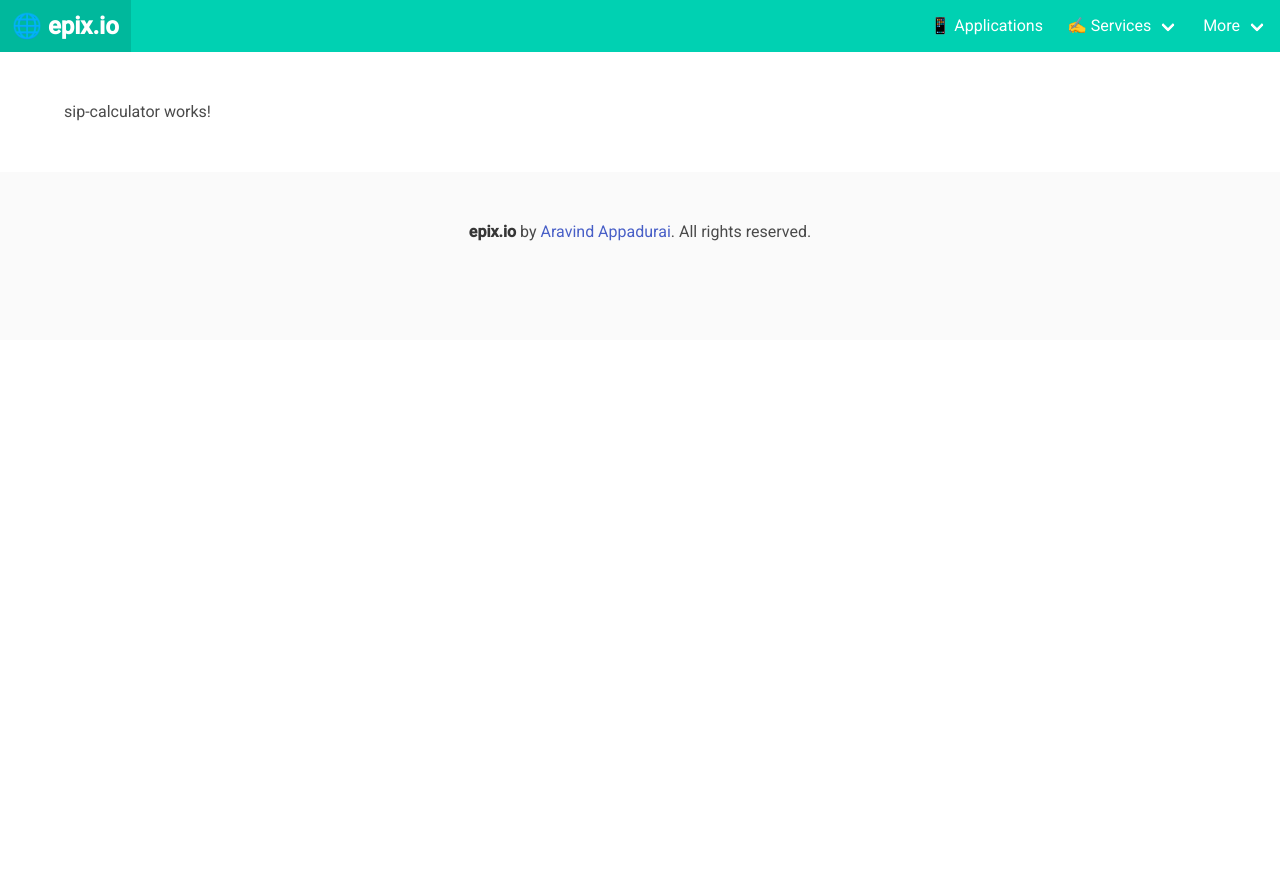
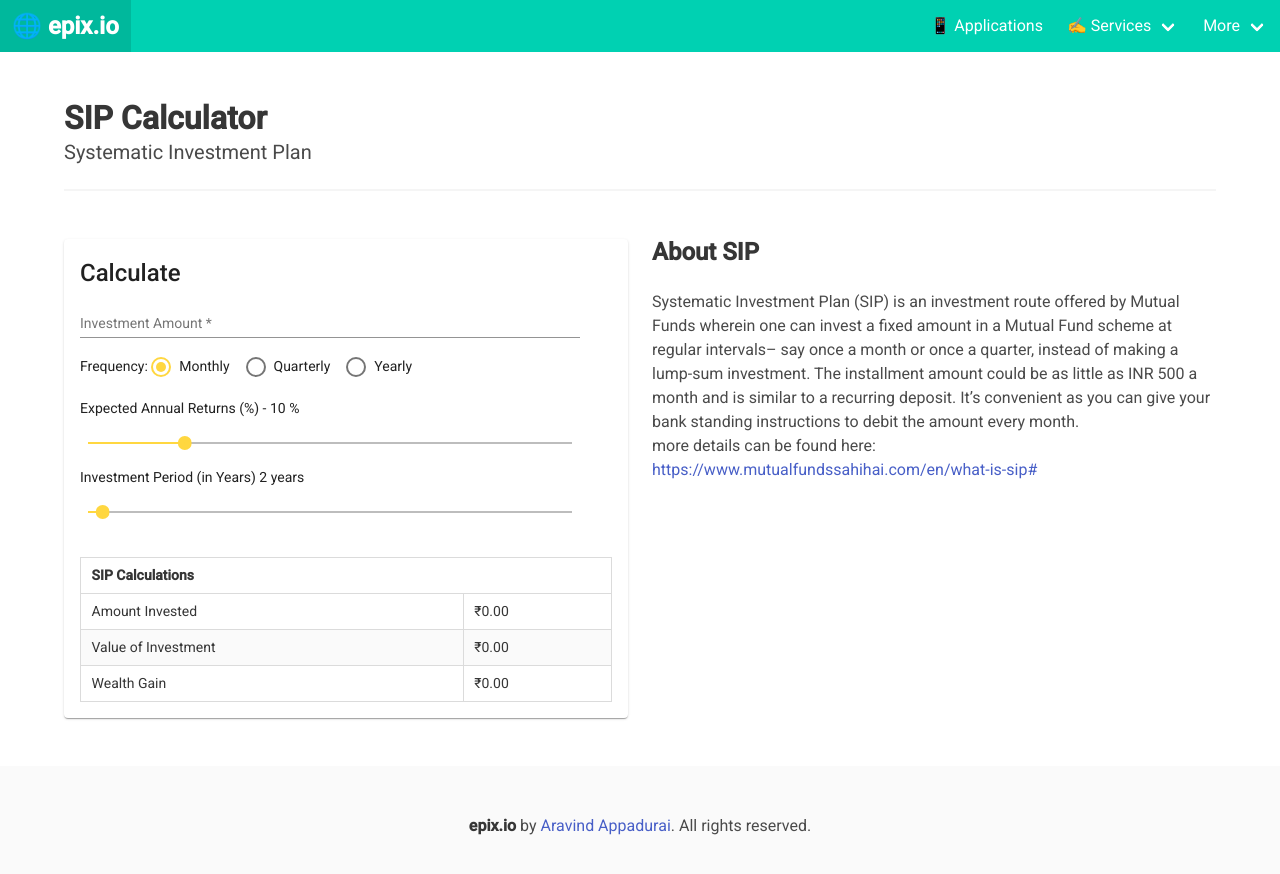
Before and after one commit to Aravin/epix.io, an Angular app in the folder client/: page /sip-calculator in a window 1280 px wide. Shown: the top 874 px of the page. Before the commit the page ends 800 px from the top, so only its background shows below. Built offline with nearby package versions, Linux system fonts and the light colour scheme.

Commit message:
Completed SIP Calculator

```diff
--- a/client/src/app/features/crypto/hash/hash.component.ts
+++ b/client/src/app/features/crypto/hash/hash.component.ts
@@ -1,5 +1,5 @@
 import { Component, OnInit } from '@angular/core';
-import {  FormBuilder, FormGroup, Validators } from '@angular/forms';
+import { FormBuilder, FormGroup, Validators } from '@angular/forms';
 import * as crypto from 'crypto-js';
 
 @Component({
--- a/client/src/app/features/finance/emi-calculator/emi-calculator.component.html
+++ b/client/src/app/features/finance/emi-calculator/emi-calculator.component.html
@@ -14,26 +14,52 @@
                 Calculate
             </mat-card-title>
             <mat-card-content>
-                <form class="material-form">
+                <form [formGroup]="emiForm" class="material-form">
                     <mat-form-field class="material-full-width">
                         <mat-label>Loan Amount</mat-label>
-                        <input type="number" matInput placeholder="1 - 9999999999">
-                      </mat-form-field>
+                        <input type="number" matInput formControlName="amount" placeholder="1 - 9999999999">
+                    </mat-form-field>
 
-                      <mat-form-field class="material-full-width">
-                        <mat-label>Loan Interest</mat-label>
-                        <mat-slider></mat-slider>
-                      </mat-form-field>
+                    <mat-label>Loan Interest (in %) - {{ emiForm.value.interest }} %</mat-label>
+                    <mat-slider formControlName="interest" min="1" max="36" step="0.5" value="10" thumbLabel thumbLabel="1" class="material-full-width"></mat-slider>
 
-                      <mat-form-field class="material-full-width">
-                        <mat-label>Loan Tenure</mat-label>
-                        <mat-slider></mat-slider>
-                      </mat-form-field>
+                    <mat-label>Loan Tenure (in year) {{ emiForm.value.tenure }} years</mat-label>
+                    <mat-slider formControlName="tenure" min="0.5" max="30" step="0.5" value="2" thumbLabel thumbLabel="1" class="material-full-width"></mat-slider>
+
                 </form>
+
+                <br>
+
+                <table class="table is-striped is-bordered is-hoverable is-fullwidth">
+                    <thead>
+                        <tr>
+                            <th colspan="2">EMI Calculations</th>
+                        </tr>
+                    </thead>
+                    <tbody>
+                        <tr>
+                            <td>Monthly EMI</td>
+                            <td>{{ monthlyEmi || 0 | currency: 'INR'  }}</td>
+                        </tr>
+                        <tr>
+                            <td>Total Payment (EMI)</td>
+                            <td> {{ totalEMI || 0 | currency: 'INR' }}</td>
+                        </tr>
+                        <tr>
+                            <td>Total Interest</td>
+                            <td> {{ totalInterest || 0 | currency: 'INR' }} </td>
+                        </tr>
+                    </tbody>
+                </table>
             </mat-card-content>
         </mat-card>
     </div>
+
     <div class="column">
-
+        <h4 class="title is-4">About EMI</h4>
+        <p>
+            EMI stands for Equated Monthly Iinstallment.
+A fixed payment amount made by a borrower to a lender at a specified date each calendar month. Equated monthly installments are used to pay off both interest and principal each month, so that over a specified number of years, the loan is fully paid off along with interest.
+        </p>
     </div>
 </div>
--- a/client/src/app/features/finance/emi-calculator/emi-calculator.component.ts
+++ b/client/src/app/features/finance/emi-calculator/emi-calculator.component.ts
@@ -1,4 +1,5 @@
 import { Component, OnInit } from '@angular/core';
+import { FormGroup, FormBuilder, Validators } from '@angular/forms';
 
 @Component({
   selector: 'app-emi-calculator',
@@ -6,9 +7,37 @@ import { Component, OnInit } from '@angular/core';
 })
 export class EmiCalculatorComponent implements OnInit {
 
-  constructor() { }
+  emiForm: FormGroup;
+  monthlyEmi = 0;
+  totalEMI = 0;
+  totalInterest = 0;
+
+  constructor(private formBuilder: FormBuilder) { }
 
   ngOnInit() {
+
+    this.emiForm = this.formBuilder.group({
+      amount:  ['', [Validators.required, Validators.min(1), Validators.max(999999999)]],
+      interest: [10, [Validators.required]],
+      tenure: [2, [Validators.required]],
+    });
+
+    this.onChanges();
   }
 
+  onChanges(): void {
+    this.emiForm.valueChanges.subscribe(form => {
+
+      const amount = form.amount;
+      const interest = form.interest / 12 / 100;
+      const tenure = form.tenure * 12;
+
+      const emi =
+        parseFloat((amount * interest * (Math.pow(1 + interest, tenure)) / (Math.pow(1 + interest, tenure) - 1)).toFixed(2));
+
+      this.monthlyEmi = emi;
+      this.totalEMI = parseFloat((emi * tenure).toFixed(2));
+      this.totalInterest = parseFloat((this.totalEMI - amount).toFixed(2));
+    });
+  }
 }
--- a/client/src/app/features/finance/sip-calculator/sip-calculator.component.html
+++ b/client/src/app/features/finance/sip-calculator/sip-calculator.component.html
@@ -1 +1,88 @@
-<p>sip-calculator works!</p>
+<!-- page heading -->
+<div class="columns">
+    <div class="column">
+        <h1 class="title">SIP Calculator</h1>
+        <h2 class="subtitle">Systematic Investment Plan</h2>
+        <hr>
+    </div>
+</div>
+
+<div class="columns">
+    <div class="column">
+        <mat-card>
+            <mat-card-title>
+                Calculate
+            </mat-card-title>
+            <mat-card-content>
+                <form [formGroup]="sipForm" class="material-form">
+                    <mat-form-field class="material-full-width">
+                        <mat-label>Investment Amount</mat-label>
+                        <input type="number" matInput formControlName="amount" placeholder="1 - 9999999999">
+                    </mat-form-field>
+
+                    <div>
+                        <mat-label>Frequency:  </mat-label>
+                        <mat-radio-group aria-label="Frequency" formControlName="frequency">
+                            <mat-radio-button value="12" >Monthly</mat-radio-button>
+                            <mat-radio-button value="4">Quarterly</mat-radio-button>
+                            <mat-radio-button value="1">Yearly</mat-radio-button>
+                        </mat-radio-group>
+                    </div>
+                    <br>
+
+                    <div>
+                        <mat-label>Expected Annual Returns (%) - {{ sipForm.value.returns }} %</mat-label>
+                        <mat-slider formControlName="returns" min="5" max="30" step="0.5" value="10" thumbLabel
+                            thumbLabel="1" class="material-full-width"></mat-slider>
+                    </div>
+
+                    <div>
+                        <mat-label>Investment Period (in Years) {{ sipForm.value.tenure }} years</mat-label>
+                        <mat-slider formControlName="tenure" min="0.5" max="50" step="0.5" value="2" thumbLabel
+                            thumbLabel="1" class="material-full-width"></mat-slider>
+                    </div>
+
+                </form>
+
+                <br>
+
+                <table class="table is-striped is-bordered is-hoverable is-fullwidth">
+                    <thead>
+                        <tr>
+                            <th colspan="2">SIP Calculations</th>
+                        </tr>
+                    </thead>
+                    <tbody>
+                        <tr>
+                            <td>Amount Invested</td>
+                            <td>{{ amountInvested || 0 | currency: 'INR' }}</td>
+                        </tr>
+                        <tr>
+                            <td>Value of Investment</td>
+                            <td> {{ sipValue || 0 | currency: 'INR' }}</td>
+                        </tr>
+                        <tr>
+                            <td>Wealth Gain</td>
+                            <td> {{ wealthGained || 0 | currency: 'INR' }} </td>
+                        </tr>
+                    </tbody>
+                </table>
+            </mat-card-content>
+        </mat-card>
+    </div>
+
+    <div class="column">
+        <h4 class="title is-4">About SIP</h4>
+        <p>
+            Systematic Investment Plan (SIP) is an investment route offered by Mutual Funds wherein one can invest a
+            fixed amount in a Mutual Fund scheme at regular intervals– say once a month or once a quarter, instead of
+            making a lump-sum investment. The installment amount could be as little as INR 500 a month and is similar to
+            a recurring deposit. It’s convenient as you can give your bank standing instructions to debit the amount
+            every month.
+        </p>
+        <p>
+            more details can be found here: <a href="https://www.mutualfundssahihai.com/en/what-is-sip#"
+                target="_blank">https://www.mutualfundssahihai.com/en/what-is-sip#</a>
+        </p>
+    </div>
+</div>
--- a/client/src/app/features/finance/sip-calculator/sip-calculator.component.ts
+++ b/client/src/app/features/finance/sip-calculator/sip-calculator.component.ts
@@ -1,4 +1,5 @@
 import { Component, OnInit } from '@angular/core';
+import { FormGroup, FormBuilder, Validators } from '@angular/forms';
 
 @Component({
   selector: 'app-sip-calculator',
@@ -6,9 +7,40 @@ import { Component, OnInit } from '@angular/core';
 })
 export class SipCalculatorComponent implements OnInit {
 
-  constructor() { }
+  sipForm: FormGroup;
+  amountInvested = 0;
+  sipValue = 0;
+  wealthGained = 0;
+
+  constructor(private formBuilder: FormBuilder) { }
 
   ngOnInit() {
+
+    this.sipForm = this.formBuilder.group({
+      amount:  ['', [Validators.required, Validators.min(1), Validators.max(999999999)]],
+      returns: [10, [Validators.required]],
+      tenure: [2, [Validators.required]],
+      frequency: ['12', [Validators.required]],
+    });
+
+    this.onChanges();
+  }
+
+  onChanges(): void {
+    this.sipForm.valueChanges.subscribe(form => {
+
+      const amount = form.amount;
+      const returns = form.returns / 12 / 100;
+      const tenure = form.tenure;
+      const frequency = form.frequency;
+
+      this.sipValue = amount * ((Math.pow(1 + returns, frequency * tenure) - 1) / (returns)) * (1 + returns);
+      this.sipValue = parseFloat(this.sipValue.toFixed(2));
+
+      this.amountInvested = amount * tenure * frequency;
+      this.wealthGained = this.sipValue - this.amountInvested;
+
+    });
   }
 
 }
--- a/client/src/app/shared/shared.module.ts
+++ b/client/src/app/shared/shared.module.ts
@@ -18,6 +18,7 @@ import { MatCheckboxModule } from '@angular/material/checkbox';
 import {MatInputModule} from '@angular/material/input';
 import {MatSelectModule} from '@angular/material/select';
 import {MatSliderModule} from '@angular/material/slider';
+import {MatRadioModule} from '@angular/material/radio';
 
 import { ReactiveFormsModule } from '@angular/forms';
 import { FormsModule } from '@angular/forms';
@@ -43,6 +44,7 @@ const modules = [
   ReactiveFormsModule,
   FormsModule,
   MatSliderModule,
+  MatRadioModule,
 ];
 
 
--- a/client/src/styles.scss
+++ b/client/src/styles.scss
@@ -16,3 +16,7 @@ body { margin: 0; font-family: Roboto, "Helvetica Neue", sans-serif; }
   .material-full-width {
     width: 100%;
   }
+
+  .mat-radio-button ~ .mat-radio-button {
+    margin-left: 16px;
+  }
```
